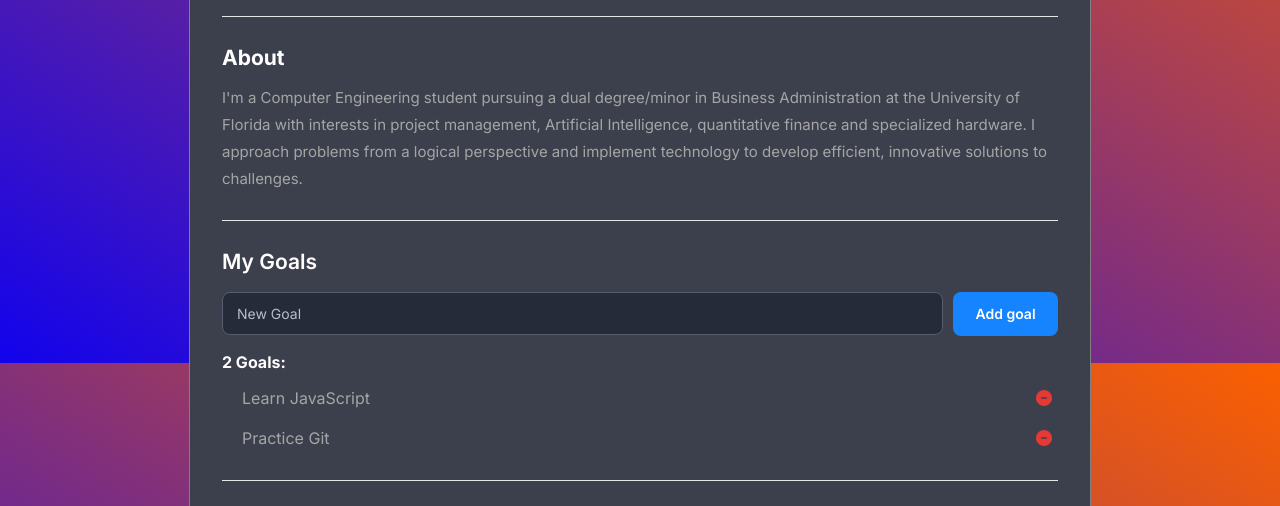
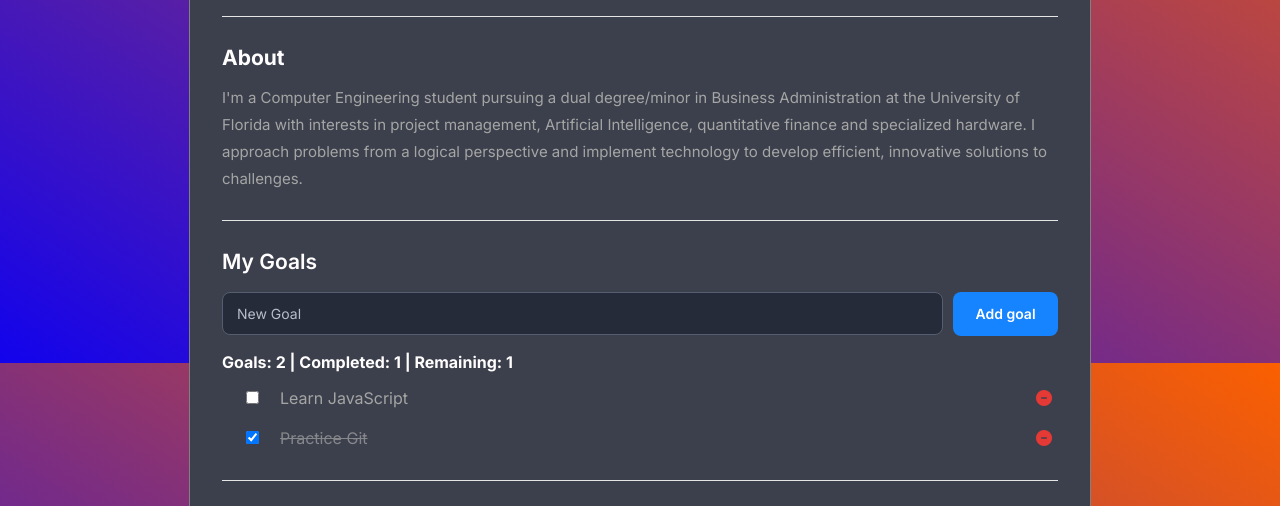
Before and after one commit to PeryAlexandre/about-me, a plain HTML site: page index.html in a window 1280 px wide. Shown: the part 437-943 px from the top of the page. Drawn offline with Linux system fonts and the light colour scheme.

Commit message:
Add goal completion and progress counts

```diff
--- a/script.js
+++ b/script.js
@@ -88,9 +88,19 @@ function renderGoals() {
     goals.forEach(function (goal, index) {
         const item = document.createElement("li");
 
+        // Makes Checkbox
+        const checkbox = document.createElement("input");
+        checkbox.type = "checkbox";
+        checkbox.checked = goal.done;
+        checkbox.setAttribute("aria-label", "Complete " + goal.text);
+        checkbox.addEventListener("change", function () {
+            goal.done = checkbox.checked;
+            renderGoals(); });
+
         const label = document.createElement("span");
         label.textContent = goal.text;
-        item.append(label);
+        label.classList.toggle("goal-done", goal.done);
+        item.append(checkbox, label);
 
         //Remove button and minus icon
         const removeButton = document.createElement("button");
@@ -109,7 +119,12 @@ function renderGoals() {
         item.append(removeButton);
         goalList.append(item);
     });
-    goalCount.textContent = goals.length + " Goals:";
+    const completed = goals.filter(function (goal) {
+        return goal.done;
+    }).length;
+    const remaining = goals.length - completed;
+    goalCount.textContent = "Goals: " + goals.length +
+    " | Completed: " + completed + " | Remaining: " + remaining;
 }
 
 renderGoals();
--- a/styles.css
+++ b/styles.css
@@ -290,6 +290,12 @@ hr {
     transform: scale(1.15);
 }
 
+/* Goal check */
+.goal-done {
+    text-decoration: line-through;
+    opacity: 0.7;
+}
+
 /* ========================================
    7. GREETING SECTION
 ======================================== */
```
